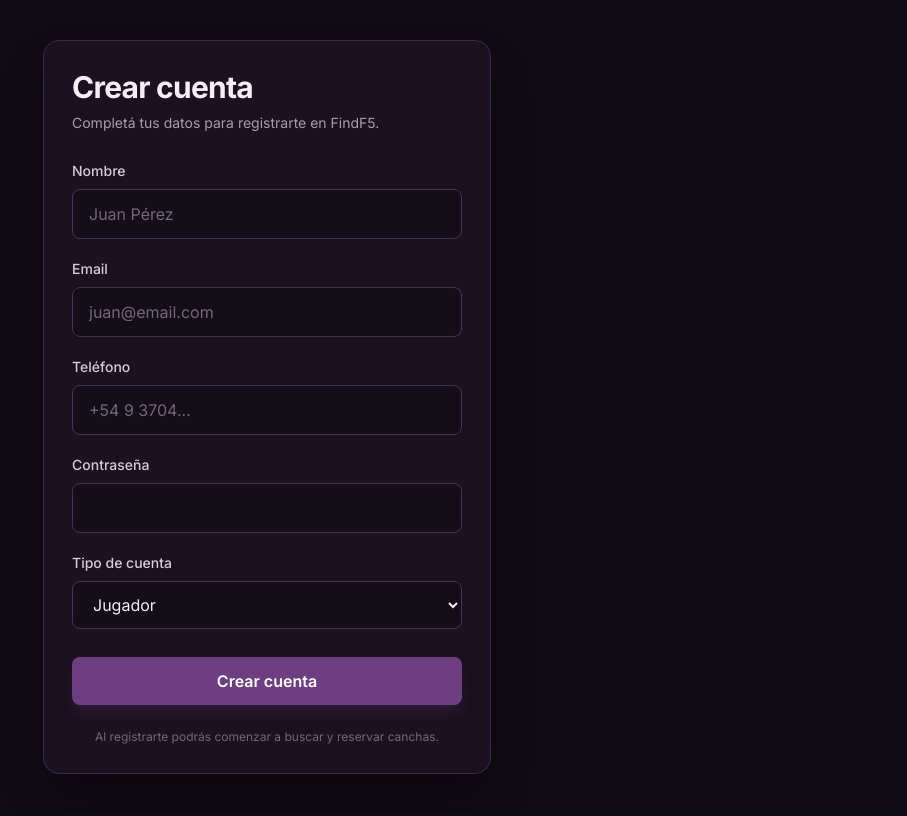
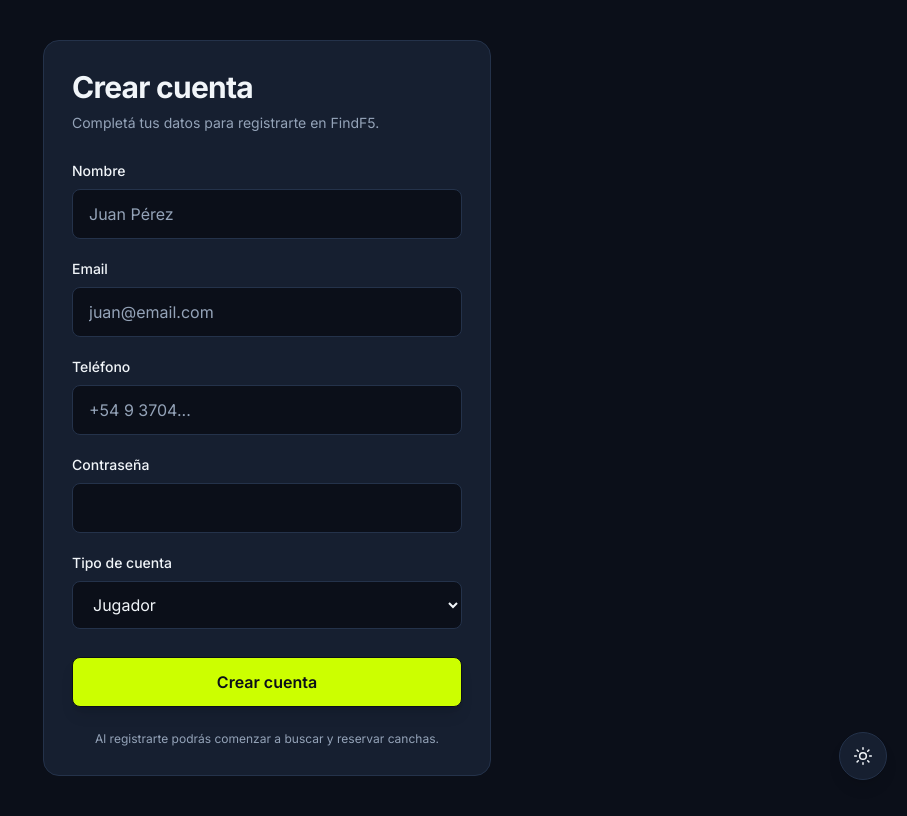
Before and after one commit to danycris07/proyecto-FindF5, a React (Vite) app in the folder frontend/: page /registro in a window 1280 px wide. Shown: the whole page, without its empty margins (373-1280 px from the left). Built offline with nearby package versions, Linux system fonts and the light colour scheme.

Commit message:
feat: se agregó la funcionalidad de cambio de tema a claro

```diff
--- a/frontend/src/components/ui/Canchas.jsx
+++ b/frontend/src/components/ui/Canchas.jsx
@@ -27,7 +27,7 @@ function Canchas({ sectionTitle, isLoading = false }) {
             : mockFields.map((cancha) => (
                 <div
                   key={cancha.id}
-                  className="group overflow-hidden rounded-sm border border-border bg-surface transition-[transform,border-color,box-shadow] duration-300 hover:-translate-y-1 hover:border-white/25 hover:shadow-2xl hover:shadow-black/30 motion-reduce:transition-none"
+                  className="group overflow-hidden rounded-sm border border-border bg-surface transition-[transform,border-color,box-shadow] duration-300 hover:-translate-y-1 hover:border-status hover:shadow-2xl hover:shadow-[var(--shadow-color)] motion-reduce:transition-none"
                 >
                   <div className="relative aspect-video overflow-hidden bg-background">
                     <img
--- a/frontend/src/components/ui/ComoFunciona.jsx
+++ b/frontend/src/components/ui/ComoFunciona.jsx
@@ -9,7 +9,7 @@ function ComoFunciona({ sectionTitle, isLoading = false }) {
   return (
     <section
       id="como-funciona"
-      className="scroll-mt-24 border-y border-white/[0.07] bg-surface/20"
+      className="scroll-mt-24 border-y border-border/70 bg-surface/20"
       aria-busy={isLoading}
     >
       <div className="mx-auto max-w-7xl px-5 py-20 sm:py-24 lg:px-8">
@@ -32,7 +32,7 @@ function ComoFunciona({ sectionTitle, isLoading = false }) {
             : pasos.map((paso) => (
                 <div
                   key={paso.numero}
-                  className="group relative isolate overflow-hidden rounded-sm border border-border bg-surface p-6 transition-[transform,border-color,background-color,box-shadow] duration-300 before:absolute before:inset-y-0 before:left-0 before:w-1 before:bg-border before:content-[''] hover:-translate-y-1 hover:border-white/25 hover:bg-border/70 hover:shadow-xl motion-reduce:transition-none sm:p-7"
+                  className="group relative isolate overflow-hidden rounded-sm border border-border bg-surface p-6 transition-[transform,border-color,background-color,box-shadow] duration-300 before:absolute before:inset-y-0 before:left-0 before:w-1 before:bg-border before:content-[''] hover:-translate-y-1 hover:border-status hover:bg-border/70 hover:shadow-xl motion-reduce:transition-none sm:p-7"
                 >
                   <div
                     aria-hidden="true"
--- a/frontend/src/components/ui/Hero.jsx
+++ b/frontend/src/components/ui/Hero.jsx
@@ -26,7 +26,7 @@ function Hero({ btnPrimary, btnSecondary }) {
         </div>
       </div>
 
-      <div className="group relative aspect-[1.12] overflow-hidden rounded-sm border border-border bg-background shadow-2xl shadow-black/40 before:absolute before:inset-0 before:z-10 before:bg-[radial-gradient(ellipse_at_50%_48%,transparent_35%,rgba(5,10,18,0.5)_100%)] before:content-['']">
+      <div className="hero-image-shade group relative aspect-[1.12] overflow-hidden rounded-sm border border-border bg-background shadow-2xl shadow-[var(--shadow-color)] before:absolute before:inset-0 before:z-10 before:content-['']">
         {/*
           PARA USAR TU IMAGEN: borrá el <svg> de abajo y poné:
           <img src="/tu-imagen.jpg" alt="Descripción de la imagen" className="h-full w-full object-cover" />
@@ -38,7 +38,7 @@ function Hero({ btnPrimary, btnSecondary }) {
         />
         <div
           aria-hidden="true"
-          className="pointer-events-none absolute inset-0 z-10 bg-[linear-gradient(115deg,transparent_42%,rgba(148,163,184,0.055)_50%,transparent_58%)]"
+          className="hero-image-glint pointer-events-none absolute inset-0 z-10"
         />
       </div>
     </section>
--- a/frontend/src/components/ui/PreguntasFrecuentes.jsx
+++ b/frontend/src/components/ui/PreguntasFrecuentes.jsx
@@ -9,7 +9,7 @@ function PreguntasFrecuentes({ sectionTitle, isLoading = false }) {
   return (
     <section
       id="preguntas-frecuentes"
-      className="scroll-mt-24 border-t border-white/[0.07] bg-surface/20"
+      className="scroll-mt-24 border-t border-border/70 bg-surface/20"
       aria-busy={isLoading}
     >
       <div className="mx-auto max-w-4xl px-5 py-20 sm:py-24 lg:px-8">
--- /dev/null
+++ b/frontend/src/components/ui/ThemeToggle.jsx
@@ -0,0 +1,44 @@
+import { useState } from "react";
+
+function ThemeToggle() {
+  const [theme, setTheme] = useState(
+    () => document.documentElement.dataset.theme === "light" ? "light" : "dark",
+  );
+
+  const toggleTheme = () => {
+    const nextTheme = theme === "dark" ? "light" : "dark";
+    try {
+      window.localStorage.setItem("findf5-theme", nextTheme);
+    } catch {
+      document.documentElement.dataset.theme = "dark";
+      setTheme("dark");
+      return;
+    }
+
+    document.documentElement.dataset.theme = nextTheme;
+    setTheme(nextTheme);
+  };
+
+  return (
+    <button
+      type="button"
+      aria-label={`Cambiar a tema ${theme === "dark" ? "claro" : "oscuro"}`}
+      aria-pressed={theme === "light"}
+      onClick={toggleTheme}
+      className="fixed bottom-5 right-5 z-50 flex h-12 w-12 items-center justify-center rounded-full border border-border bg-surface text-text-primary shadow-lg shadow-[var(--shadow-color)] backdrop-blur transition-colors duration-200 hover:border-status motion-reduce:transition-none"
+    >
+      {theme === "dark" ? (
+        <svg aria-hidden="true" viewBox="0 0 24 24" fill="none" className="h-5 w-5" stroke="currentColor" strokeWidth="1.8">
+          <circle cx="12" cy="12" r="4" />
+          <path strokeLinecap="round" d="M12 2v2m0 16v2M4.93 4.93l1.42 1.42m11.3 11.3 1.42 1.42M2 12h2m16 0h2M4.93 19.07l1.42-1.42m11.3-11.3 1.42-1.42" />
+        </svg>
+      ) : (
+        <svg aria-hidden="true" viewBox="0 0 24 24" fill="none" className="h-5 w-5" stroke="currentColor" strokeWidth="1.8">
+          <path strokeLinecap="round" strokeLinejoin="round" d="M20.2 15.2A8.5 8.5 0 0 1 8.8 3.8 8.5 8.5 0 1 0 20.2 15.2Z" />
+        </svg>
+      )}
+    </button>
+  );
+}
+
+export default ThemeToggle;
--- a/frontend/src/index.css
+++ b/frontend/src/index.css
@@ -1,29 +1,76 @@
 @import "tailwindcss";
 
-@theme {
-  --color-background: #0B0F19;
-  --color-surface: #161F30;
-  --color-border: #24324A;
-  --color-primary: #CCFF00;
-  --color-status: #00E5FF;
-  --color-text-primary: #F1F5F9;
-  --color-text-secondary: #94A3B8;
+@theme inline {
+  --color-background: var(--background);
+  --color-surface: var(--surface);
+  --color-border: var(--border);
+  --color-primary: var(--primary);
+  --color-primary-foreground: var(--primary-foreground);
+  --color-status: var(--status);
+  --color-text-primary: var(--text-primary);
+  --color-text-secondary: var(--text-secondary);
   --font-display: "Barlow Semi Condensed", sans-serif;
   --font-sans: "Inter", sans-serif;
 }
 
 :root {
+  --background: #0B0F19;
+  --surface: #161F30;
+  --border: #24324A;
+  --primary: #CCFF00;
+  --primary-foreground: #0B0F19;
+  --status: #00E5FF;
+  --text-primary: #F1F5F9;
+  --text-secondary: #94A3B8;
+  --glow: rgba(204, 255, 0, 0.08);
+  --focus-ring: #00E5FF;
+  --surface-hover: rgba(255, 255, 255, 0.02);
+  --surface-hover-strong: rgba(255, 255, 255, 0.06);
+  --border-hover: rgba(255, 255, 255, 0.35);
+  --border-muted: rgba(36, 50, 74, 0.8);
+  --border-soft: rgba(36, 50, 74, 0.7);
+  --shadow-color: rgba(0, 0, 0, 0.4);
+  --primary-shadow: rgba(204, 255, 0, 0.14);
+  --primary-shadow-strong: rgba(204, 255, 0, 0.22);
+  --hero-image-shade: rgba(5, 10, 18, 0.5);
+  --hero-image-glint: rgba(148, 163, 184, 0.055);
+  --selection-background: #24324A;
   font-family: "Inter", sans-serif;
   font-size: 16px;
   line-height: 1.5;
   font-weight: 400;
-  color: #F1F5F9;
+  color: var(--text-primary);
   color-scheme: dark;
-  background: #0B0F19;
+  background: var(--background);
   font-synthesis: none;
   text-rendering: optimizeLegibility;
   -webkit-font-smoothing: antialiased;
   -moz-osx-font-smoothing: grayscale;
+}
+
+[data-theme="light"] {
+  --background: #F4F7FB;
+  --surface: #FFFFFF;
+  --border: #D5DEEA;
+  --primary: #CCFF00;
+  --primary-foreground: #0B0F19;
+  --status: #0E7490;
+  --text-primary: #0B0F19;
+  --text-secondary: #334155;
+  --glow: rgba(14, 116, 144, 0.08);
+  --focus-ring: #0E7490;
+  --surface-hover: rgba(14, 116, 144, 0.04);
+  --surface-hover-strong: rgba(14, 116, 144, 0.08);
+  --border-hover: rgba(14, 116, 144, 0.45);
+  --border-muted: rgba(213, 222, 234, 0.85);
+  --border-soft: rgba(213, 222, 234, 0.75);
+  --shadow-color: rgba(11, 15, 25, 0.16);
+  --primary-shadow: rgba(14, 116, 144, 0.14);
+  --primary-shadow-strong: rgba(14, 116, 144, 0.22);
+  --hero-image-shade: rgba(11, 15, 25, 0.14);
+  --hero-image-glint: rgba(14, 116, 144, 0.055);
+  --selection-background: #D5DEEA;
+  color-scheme: light;
 }
 
 html {
@@ -37,8 +84,8 @@ body {
   min-height: 100svh;
   margin: 0;
   background:
-    radial-gradient(ellipse at 50% -18%, rgba(36, 50, 74, 0.72), transparent 52%),
-    #0B0F19;
+    radial-gradient(ellipse at 50% -18%, var(--glow), transparent 52%),
+    var(--background);
 }
 
 #root {
@@ -53,13 +100,25 @@ a {
 }
 
 ::selection {
-  color: #F1F5F9;
-  background: #24324A;
+  color: var(--text-primary);
+  background: var(--selection-background);
 }
 
 :focus-visible {
-  outline: 2px solid #CCFF00;
+  outline: 2px solid var(--focus-ring);
   outline-offset: 4px;
+}
+
+.landing-glow {
+  background: radial-gradient(ellipse at top, var(--glow), transparent 70%);
+}
+
+.hero-image-shade::before {
+  background: radial-gradient(ellipse at 50% 48%, transparent 35%, var(--hero-image-shade) 100%);
+}
+
+.hero-image-glint {
+  background: linear-gradient(115deg, transparent 42%, var(--hero-image-glint) 50%, transparent 58%);
 }
 
 @media (prefers-reduced-motion: reduce) {
--- a/frontend/src/pages/Registro.jsx
+++ b/frontend/src/pages/Registro.jsx
@@ -2,6 +2,7 @@ import { useForm } from "react-hook-form";
 import { mockUsers } from "../mocks/MockData";
 import { useNavigate } from "react-router-dom";
 import Skeleton from "../components/ui/Skeleton";
+import ThemeToggle from "../components/ui/ThemeToggle.jsx";
 import { useInitialLoading } from "../hooks/useInitialLoading.js";
 
 export function Registro({ isLoading: loadingProp }) {
@@ -20,14 +21,15 @@ export function Registro({ isLoading: loadingProp }) {
 
   return (
     <div
-      className="min-h-screen bg-[#100B14] flex items-center justify-center px-4 py-10"
+      className="flex min-h-screen items-center justify-center bg-background px-4 py-10"
       aria-busy={isLoading}
     >
+      <ThemeToggle />
       {isLoading ? (
         <div
           role="status"
           aria-label="Cargando formulario de registro"
-          className="w-full max-w-md space-y-7 rounded-2xl border border-[#3B2947] bg-[#1A121F] p-7 shadow-2xl shadow-black/40"
+          className="w-full max-w-md space-y-7 rounded-2xl border border-border bg-surface p-7 shadow-2xl shadow-[var(--shadow-color)]"
         >
           <div className="space-y-3">
             <Skeleton className="h-9 w-2/3" />
@@ -45,15 +47,15 @@ export function Registro({ isLoading: loadingProp }) {
       ) : (
         <form
           onSubmit={handleSubmit(onSubmit)}
-          className="w-full max-w-md rounded-2xl border border-[#3B2947] bg-[#1A121F] p-7 shadow-2xl shadow-black/40"
+          className="w-full max-w-md rounded-2xl border border-border bg-surface p-7 shadow-2xl shadow-[var(--shadow-color)]"
         >
           {/* Encabezado */}
           <div className="mb-7">
-            <h2 className="text-3xl font-bold tracking-tight text-[#F5EEF8]">
+            <h2 className="text-3xl font-bold tracking-tight text-text-primary">
               Crear cuenta
             </h2>
 
-            <p className="mt-2 text-sm text-[#A99BAF]">
+            <p className="mt-2 text-sm text-text-secondary">
               Completá tus datos para registrarte en FindF5.
             </p>
           </div>
@@ -61,7 +63,7 @@ export function Registro({ isLoading: loadingProp }) {
           <div className="space-y-5">
             {/* Nombre */}
             <div className="space-y-2">
-              <label className="block text-sm font-medium text-[#D8CBDD]">
+              <label className="block text-sm font-medium text-text-primary">
                 Nombre
               </label>
 
@@ -69,13 +71,13 @@ export function Registro({ isLoading: loadingProp }) {
                 type="text"
                 placeholder="Juan Pérez"
                 {...register("name")}
-                className="w-full rounded-lg border border-[#45334F] bg-[#130E17] px-4 py-3 text-[#F5EEF8] placeholder-[#75667B] outline-none transition focus:border-[#8B5BA8] focus:ring-2 focus:ring-[#8B5BA8]/20"
+                className="w-full rounded-lg border border-border bg-background px-4 py-3 text-text-primary placeholder:text-text-secondary outline-none transition focus:border-status focus:ring-2 focus:ring-status/20"
               />
             </div>
 
             {/* Email */}
             <div className="space-y-2">
-              <label className="block text-sm font-medium text-[#D8CBDD]">
+              <label className="block text-sm font-medium text-text-primary">
                 Email
               </label>
 
@@ -83,13 +85,13 @@ export function Registro({ isLoading: loadingProp }) {
                 type="email"
                 placeholder="juan@email.com"
                 {...register("email")}
-                className="w-full rounded-lg border border-[#45334F] bg-[#130E17] px-4 py-3 text-[#F5EEF8] placeholder-[#75667B] outline-none transition focus:border-[#8B5BA8] focus:ring-2 focus:ring-[#8B5BA8]/20"
+                className="w-full rounded-lg border border-border bg-background px-4 py-3 text-text-primary placeholder:text-text-secondary outline-none transition focus:border-status focus:ring-2 focus:ring-status/20"
               />
             </div>
 
             {/* Teléfono */}
             <div className="space-y-2">
-              <label className="block text-sm font-medium text-[#D8CBDD]">
+              <label className="block text-sm font-medium text-text-primary">
                 Teléfono
               </label>
 
@@ -97,33 +99,33 @@ export function Registro({ isLoading: loadingProp }) {
                 type="tel"
                 placeholder="+54 9 3704..."
                 {...register("phone")}
-                className="w-full rounded-lg border border-[#45334F] bg-[#130E17] px-4 py-3 text-[#F5EEF8] placeholder-[#75667B] outline-none transition focus:border-[#8B5BA8] focus:ring-2 focus:ring-[#8B5BA8]/20"
+                className="w-full rounded-lg border border-border bg-background px-4 py-3 text-text-primary placeholder:text-text-secondary outline-none transition focus:border-status focus:ring-2 focus:ring-status/20"
               />
             </div>
 
             {/* contraseña */}
             <div className="space-y-2">
-              <label className="block text-sm font-medium text-[#D8CBDD]">
+              <label className="block text-sm font-medium text-text-primary">
                 Contraseña
               </label>
 
               <input
                 type="password"
                 {...register("password")}
-                className="w-full rounded-lg border border-[#45334F] bg-[#130E17] px-4 py-3 text-[#F5EEF8] placeholder-[#75667B] outline-none transition focus:border-[#8B5BA8] focus:ring-2 focus:ring-[#8B5BA8]/20"
+                className="w-full rounded-lg border border-border bg-background px-4 py-3 text-text-primary placeholder:text-text-secondary outline-none transition focus:border-status focus:ring-2 focus:ring-status/20"
               />
             </div>
 
             {/* Rol */}
             <div className="space-y-2">
-              <label className="block text-sm font-medium text-[#D8CBDD]">
+              <label className="block text-sm font-medium text-text-primary">
                 Tipo de cuenta
               </label>
 
               <select
                 {...register("role")}
                 defaultValue="PLAYER"
-                className="w-full rounded-lg border border-[#45334F] bg-[#130E17] px-4 py-3 text-[#F5EEF8] outline-none transition focus:border-[#8B5BA8] focus:ring-2 focus:ring-[#8B5BA8]/20"
+                className="w-full rounded-lg border border-border bg-background px-4 py-3 text-text-primary outline-none transition focus:border-status focus:ring-2 focus:ring-status/20"
               >
                 <option value="PLAYER">Jugador</option>
                 <option value="FIELD_OWNER">Dueño de cancha</option>
@@ -133,13 +135,13 @@ export function Registro({ isLoading: loadingProp }) {
             {/* Botón */}
             <button
               type="submit"
-              className="mt-2 w-full rounded-lg bg-[#6D3F82] px-4 py-3 font-semibold text-white shadow-lg shadow-[#6D3F82]/20 transition hover:bg-[#7B4A91] hover:shadow-[#6D3F82]/30 active:scale-[0.98]"
+              className="mt-2 w-full rounded-lg border border-primary-foreground bg-primary px-4 py-3 font-semibold text-primary-foreground shadow-lg shadow-[var(--primary-shadow)] transition hover:shadow-[var(--primary-shadow-strong)] active:scale-[0.98]"
             >
               Crear cuenta
             </button>
           </div>
 
-          <p className="mt-6 text-center text-xs text-[#75667B]">
+          <p className="mt-6 text-center text-xs text-text-secondary">
             Al registrarte podrás comenzar a buscar y reservar canchas.
           </p>
         </form>
```
Also changed, not shown: frontend/index.html (+10 -0 lines), frontend/src/components/ui/CardNav.css (+23 -23 lines), frontend/src/components/ui/Navbar.jsx (+6 -6 lines), frontend/src/pages/LandingPage.jsx (+5 -45 lines), frontend/src/pages/Login.jsx (+13 -11 lines).
